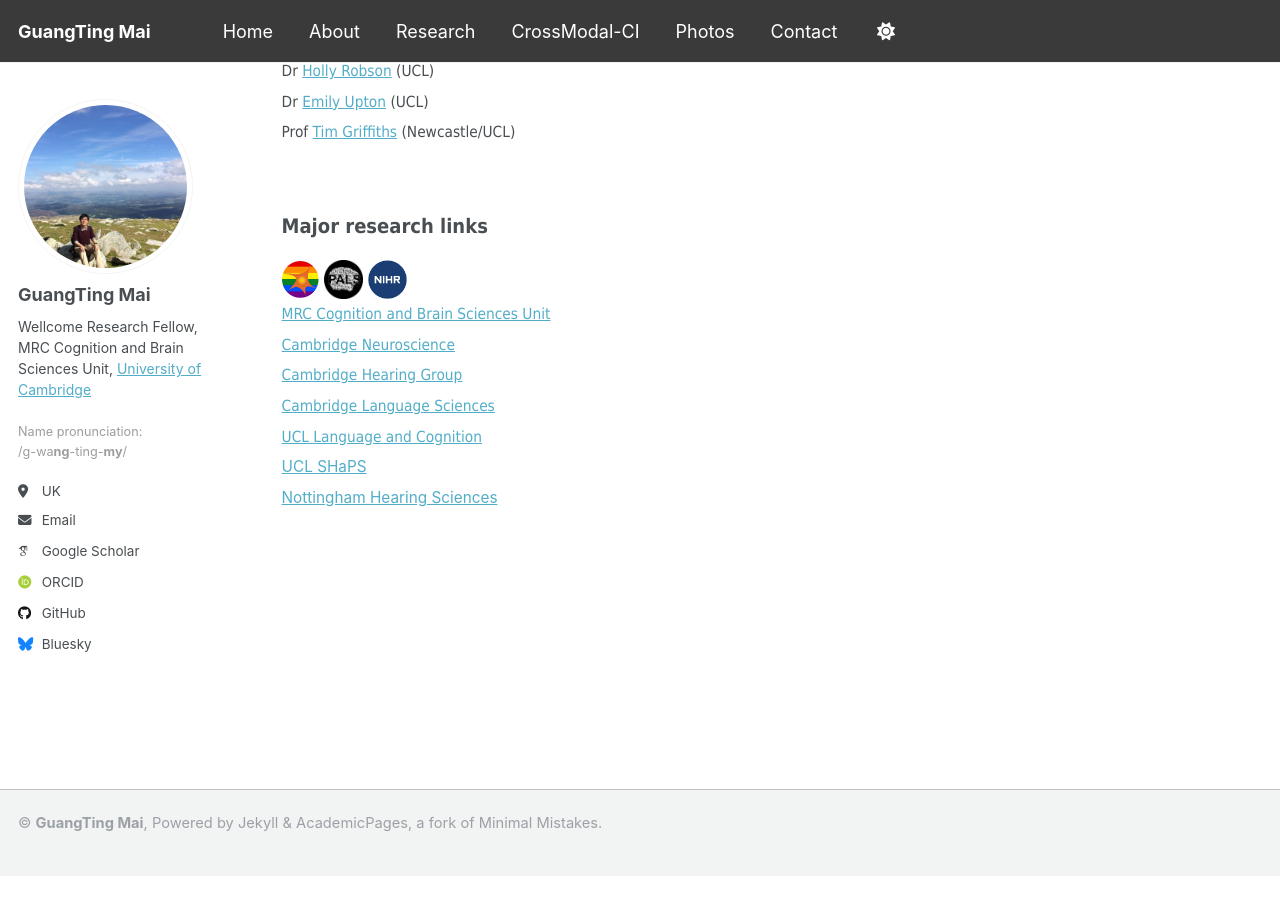
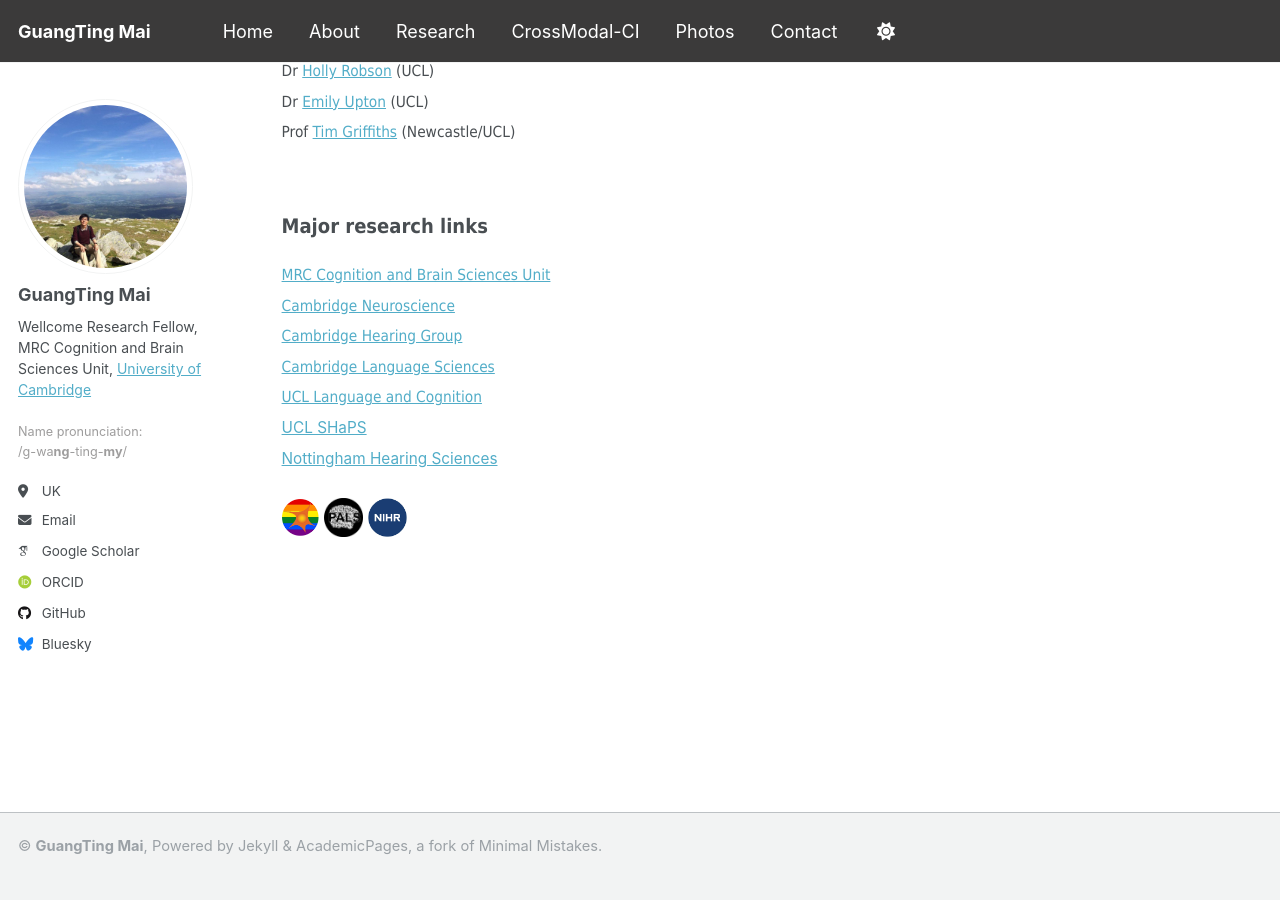
Before and after one commit to guangtingmai/guangtingmai.github.io, a Jekyll site: the page built from _pages/research.html, in a window 1280 px wide and 900 px high, scrolled down 1206 px. Built offline with Jekyll 4.4.1, drawn with Linux system fonts in a browser that asks for light colours; some web fonts are replaced; before the commit the page ends 2082 px from its top, so only the background shows below that.

Commit message:
Update research.html

```diff
--- a/_pages/research.html
+++ b/_pages/research.html
@@ -51,10 +51,6 @@ author_profile: true
 
 <p><span style="font-size: 15pt;font-family: Tahoma;line-height: 1;display: block;margin-bottom: 0"><strong>Major research links</strong></span></p>
 <p>
-  <align="left">
-  <a href="https://neuroscience.cam.ac.uk/"><img src="https://guangtingmai.github.io/images/cambridge_neuroscience.png" width="3.8%"></a>
-  <a href="https://www.ucl.ac.uk/brain-sciences/pals"><img src="https://guangtingmai.github.io/images/PALS.png" width="4%"></a>
-  <a href="https://nottinghambrc.nihr.ac.uk/research/hearing/"><img src="https://guangtingmai.github.io/images/nihr.png" width="4%"></a>
   <span style="font-size: 11.5pt;font-family: Tahoma;line-height: 2;display: block;"><a href="https://www.mrc-cbu.cam.ac.uk/">MRC Cognition and Brain Sciences Unit</a></span>
   <span style="font-size: 11.5pt;font-family: Tahoma;line-height: 2;display: block;"><a href="https://neuroscience.cam.ac.uk/">Cambridge Neuroscience</a></span>
   <span style="font-size: 11.5pt;font-family: Tahoma;line-height: 2;display: block;"><a href="https://www.hearing-research.group.cam.ac.uk/">Cambridge Hearing Group</a></span>
@@ -63,3 +59,8 @@ author_profile: true
   <span style="font-size: 11.5pt;line-height: 2;display: block;"><a href="https://www.ucl.ac.uk/brain-sciences/pals/research/speech-hearing-and-phonetic-sciences">UCL SHaPS</a></span>
   <span style="font-size: 11.5pt;line-height: 2;display: block;"><a href="https://nottinghambrc.nihr.ac.uk/research/hearing/">Nottingham Hearing Sciences</a></span>
 </p>
+</p align="left">
+  <a href="https://neuroscience.cam.ac.uk/"><img src="https://guangtingmai.github.io/images/cambridge_neuroscience.png" width="3.8%"></a>
+  <a href="https://www.ucl.ac.uk/brain-sciences/pals"><img src="https://guangtingmai.github.io/images/PALS.png" width="4%"></a>
+  <a href="https://nottinghambrc.nihr.ac.uk/research/hearing/"><img src="https://guangtingmai.github.io/images/nihr.png" width="4%"></a>
+</p>
```
